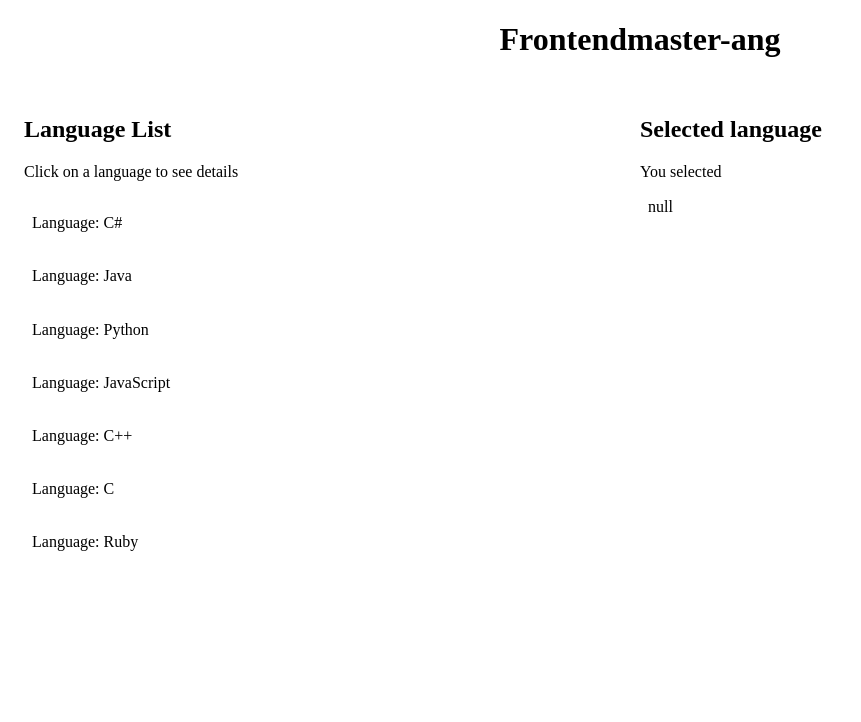
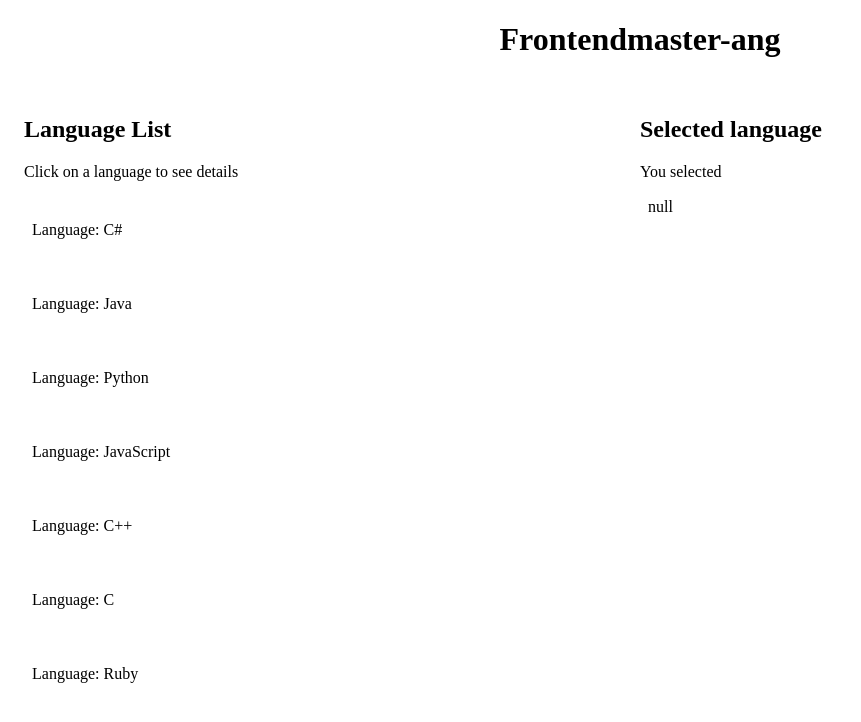
Before and after one commit to ibimina/frontendmaster-ang, an Angular app: page / in a window 1280 px wide. Shown: the top 722 px of the page, without its empty margins (0-861 px from the left). Built offline with nearby package versions, Linux system fonts and the light colour scheme.

Commit message:
style: style delete button + li

```diff
--- a/src/app/app.component.css
+++ b/src/app/app.component.css
@@ -1,5 +1,5 @@
-h1{
-    text-align: center;
+h1 {
+  text-align: center;
 }
 main {
   display: grid;
@@ -12,12 +12,25 @@ ul {
 li {
   cursor: pointer;
   list-style: none;
-  padding: 0.1em 0.5em;
+  padding: 0.5em;
   border-radius: 8px;
+  display: flex;
+  justify-content: space-between;
+  align-items: flex-start;
+  margin-bottom: 0.5em;
+  transition: all 0.3s ease-in-out;
 }
 li:hover {
   background-color: #ccc;
 }
-.select{
-    padding: 0.1em 0.5em;
+.select {
+  padding: 0.1em 0.5em;
 }
+.delete {
+  cursor: pointer;
+  transition: all 0.3s ease-in-out;
+}
+.delete:hover {
+  background-color: black;
+  color: #fff;
+}
```
